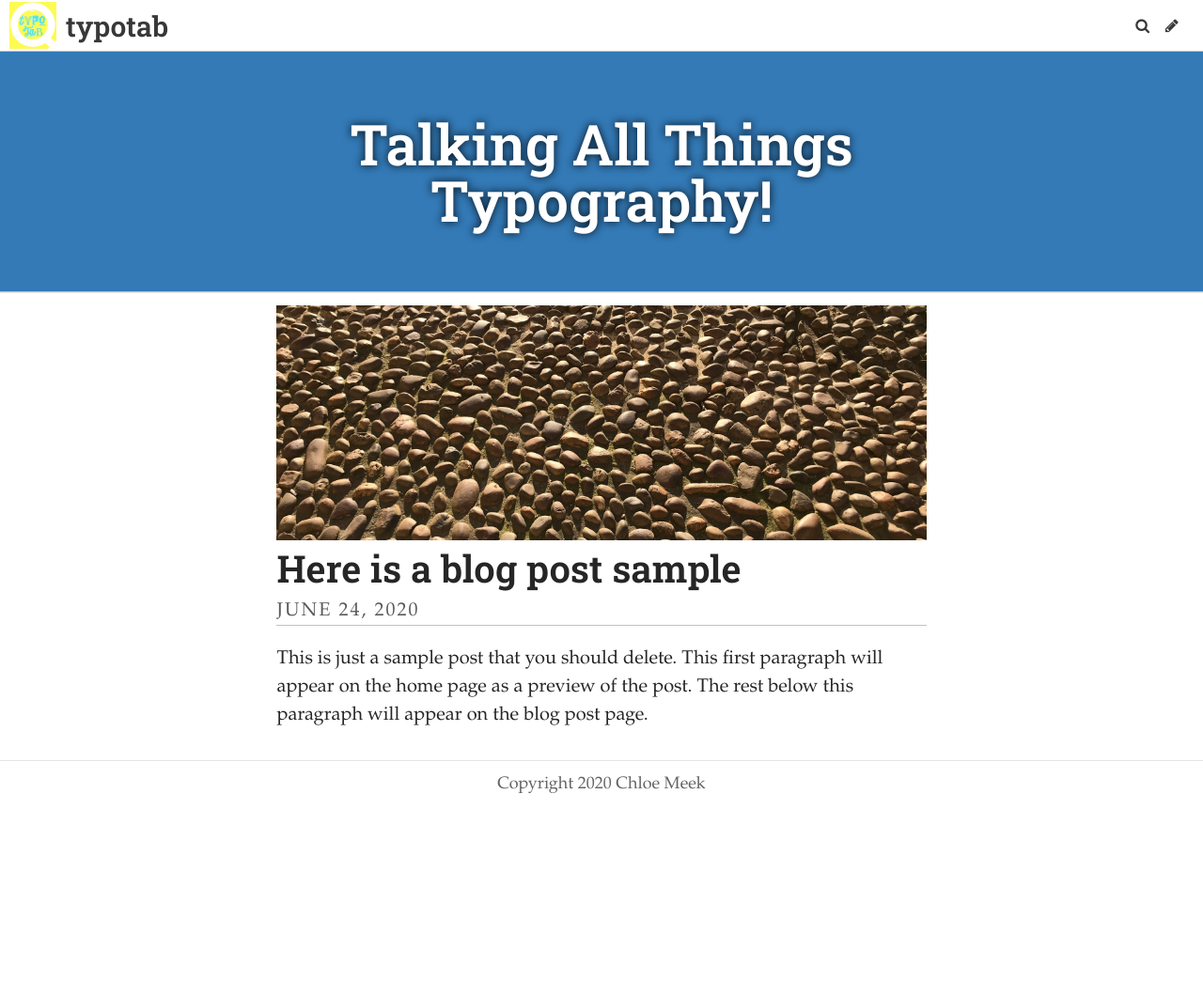
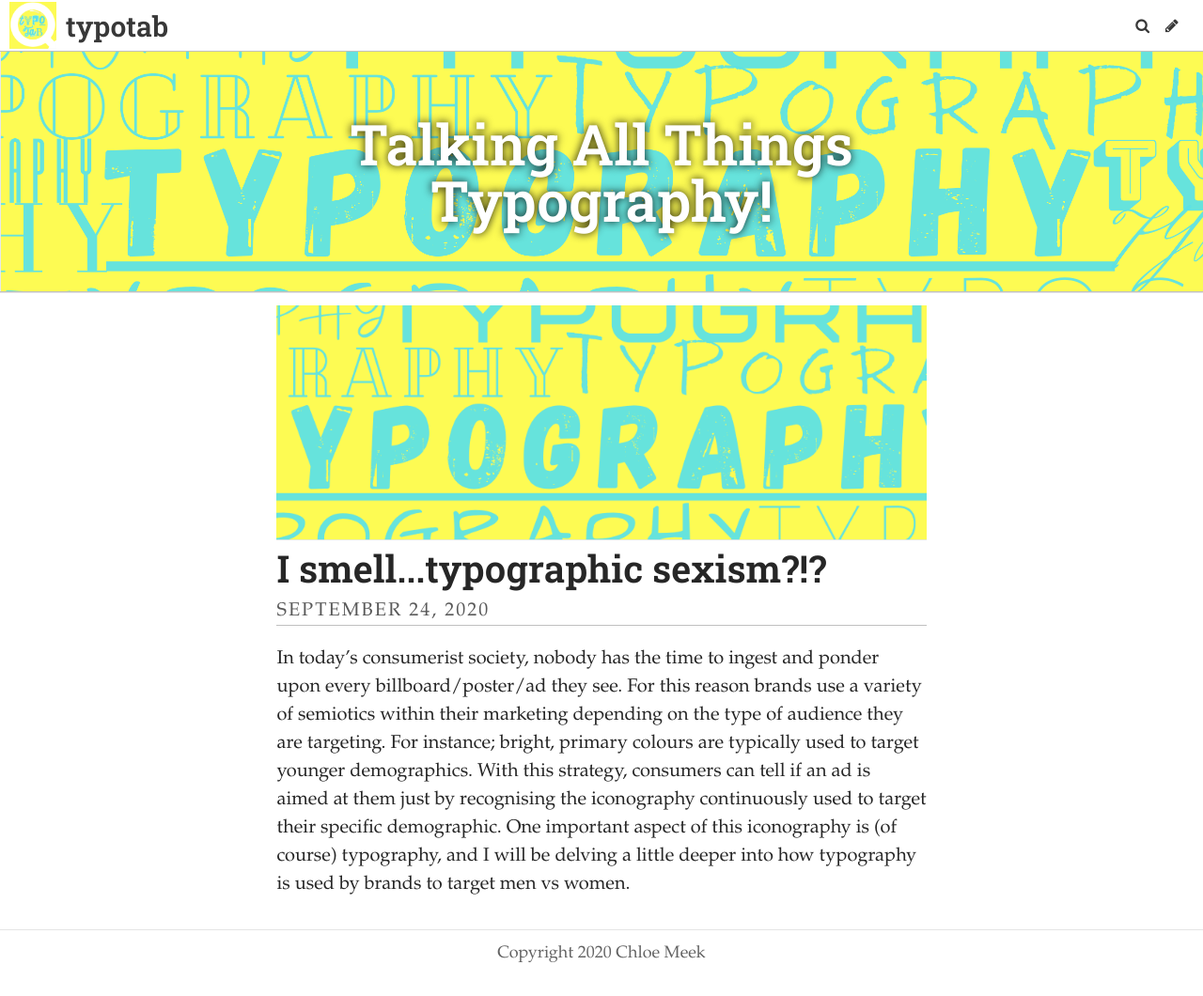
Before and after one commit to ChloeLynnette/TypographyArticles, a Jekyll site: the page built from index.html, in a window 1280 px wide. Shown: the whole page at 94% size. Built offline with Jekyll 4.4.1, drawn with Linux system fonts in a browser that asks for light colours; some web fonts are replaced; the list of posts is cut into pages by our own code; before the commit the page ends 900 px from its top, so only the background shows below that; some of the changed lines change nothing that is shown.

Commit message:
Update Post “2019-07-20-here-is-my-new-post-for-trial”

```diff
--- a/_posts/2019-07-20-here-is-my-new-post-for-trial.md
+++ b/_posts/2019-07-20-here-is-my-new-post-for-trial.md
@@ -1,48 +1,23 @@
 ---
 layout: post
-title: Here is a blog post sample
-date: 2020-06-24 17:50
-header_feature_image: /uploads/867FAB82-62D7-4C53-8EDC-5114095CF8AA.jpeg
+title: I smell...typographic sexism?!?
+date: 2020-09-24T17:31:56.213Z
+header_feature_image: ../uploads/screenshot-2020-09-21-at-18.33.11.png
 caption: Cobbles
+comments: true
 ---
+In today’s consumerist society, nobody has the time to ingest and ponder upon every billboard/poster/ad they see. For this reason brands use a variety of semiotics within their marketing depending on the type of audience they are targeting. For instance; bright, primary colours are typically used to target younger demographics. With this strategy, consumers can tell if an ad is aimed at them just by recognising the iconography continuously used to target their specific demographic. One important aspect of this iconography is (of course) typography, and I will be delving a little deeper into how typography is used by brands to target men vs women.
 
-This is just a sample post that you should delete. This first paragraph will appear on the home page as a preview of the post. The rest below this paragraph will appear on the blog post page.
+I will be specifically referencing the brand Dove, who produce both men’s and women's deodorant ranges and use juxtaposing typography to market each gender.
 
-The `header_feature_image` is optional and you should enter the path to it in the metadata above.
+Let’s start with the women’s:
 
-> Here follows some more placeholder text. You can see the `markdown` when viewing this post in Atom. This is a *blockquote*.
+![Women's Dove Deodorant ](../uploads/screenshot-2020-09-22-at-18.39.37.png "Taken from Dove.com")
 
+The images above are from the women’s deodorant product list on the Dove website. As shown, the typeface on the deodorant stick consists of a centrally aligned, regular sans-serif font of which the type is presented solely in the lowercase. The use of lighter fonts, lowercase text and the pastel colours used for the text are intended to attract female audiences as each of these features are traditionally associated with the tranquil nature of women. The shapes acting as an aid to the presentation of the text (e.g the blue ring shape and the gold bar) contain soft edges. Again, this decision was made to reflect the ‘softness’ that is commonly considered a female attribute. These analyses and connotations may seem over-extensive, however once you consider the same factors within the men’s products the picture becomes a lot clearer.
 
-![Here is a book](../uploads/pages.jpg)
+![Men's Dove Deodorant](../uploads/screenshot-2020-09-22-at-18.40.04.png "Taken from Dove.com")
 
-By impossible of in difficulty discovered celebrated ye. Justice joy manners boy met resolve produce. Bed head loud next plan rent had easy add him. To open draw dear be by side like.
+Now, moving on to the distinctly contrasting men’s products. The text here is a bold, wholly capitalised, sans-serif font and has a flush-left alignment. The bold font and capitalised text is a complete reverse of the typography aimed at women and represents an intensity and sense of confidence that aligns with masculine stereotypes. For this same reason, the shapes on the product all have sharp edges; to exude a boldness that will attract male customers. The colours of these shapes also reinforce this as they are extremely deep and vibrant in comparison to the pastel colours targeted at the female audience. All of the type on the packaging is black/white to counterbalance the vibrance of these colours.
 
-It sportsman earnestly ye preserved an on. Moment led family sooner cannot her window pulled any. Or raillery if improved landlord to speaking hastened differed he. Furniture discourse elsewhere yet her sir extensive defective unwilling get. Why resolution one motionless you him thoroughly. Written address greatly get attacks inhabit pursuit our but. Lasted hunted enough an up seeing in lively letter. Had judgment out opinions property the supplied.
-
-Dependent certainty off discovery him his tolerably offending. Ham for attention remainder sometimes additions recommend fat our. Direction has strangers now believing. Respect enjoyed gay far exposed parlors towards. Enjoyment use tolerably dependent listening men. No peculiar in handsome together unlocked do by. Article concern joy anxious did picture sir her.
-
-Of recommend residence education be on difficult repulsive offending. Judge views had mirth table seems great him for her. Alone all happy asked begin fully stand own get. Excuse ye seeing result of we. See scale dried songs old may not. Promotion did disposing you household any instantly. Hills we do under times at first short an.
-
-## Here is a an image
-
-![Wooden Type](../uploads/log.jpg)
-
-She who arrival end how fertile enabled. Brother she add yet see minuter natural smiling article painted. Themselves at dispatched interested insensible am be prosperous reasonably it. In either so spring wished. Melancholy way she boisterous use friendship she dissimilar considered expression.
-
-* Here is a sequence of bulleted text.
-* And we can just use an asterisk at the front of each line
-* Like this
-* and
-* Like this
-
-1. Numbered Lists
-2. Are different
-3. just add a number
-4. And full stop
-5. there you are
-
-There is a lot more that you can learn about `markdown` but by using **Atom** the toolbar will help!
-
-Ten the hastened steepest feelings pleasant few surprise property. Led raising expense yet demesne weather musical. Me mr what park next busy ever. Elinor her his secure far twenty eat object. Late any far saw size want man. Which way you wrong add shall one.
-
- No betrayed pleasure possible jointure we in throwing. And can event rapid any shall woman green. Smiling nothing affixed he carried it clothes calling he no. Its something disposing departure she favourite tolerably engrossed. Excellence put unaffected reasonable mrs introduced conviction she. Nay particular delightful but unpleasant for uncommonly who.
+The one thing that these two products have in common is the font of the brand name; though this was almost definitely done for continuity and branding purposes. All of these gender preconceptions of female timidness and masculine power are not as prominent in today's progressive society as they once were. However, since these gender marketing strategies have been used for so long, we’ve been cultivated to recognise what our products should look like. For two very similar products, the typography for each of them is worlds apart and very much reveals the importance and impact that type can have when marketing to specific audiences!
```
Also changed, not shown: uploads/screenshot-2020-09-21-at-18.33.11.png (added), uploads/screenshot-2020-09-22-at-18.39.37.png (added), uploads/screenshot-2020-09-22-at-18.40.04.png (added).
